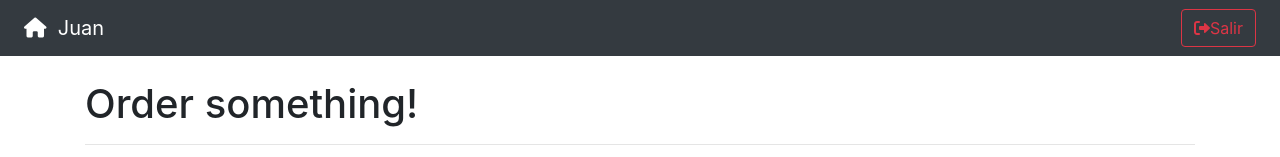
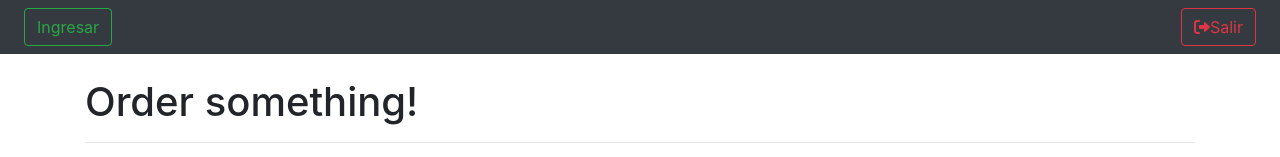
Before and after one commit to Robbyro10/UcabGo, a React (Vite) app: page /ucabgo in a window 1280 px wide. Shown: the top 157 px of the page. Built offline with nearby package versions, Linux system fonts and the light colour scheme.

Commit message:
Better routing

```diff
--- a/src/UcabGo/components/NavBar.jsx
+++ b/src/UcabGo/components/NavBar.jsx
@@ -1,12 +1,19 @@
-import { Navigate } from "react-router-dom";
+import { Link, Navigate } from "react-router-dom";
 
 export const NavBar = () => {
+  const authStatus = "whatever";
   return (
     <div className="navbar navbar-dark bg-dark mb-4 px-4">
-      <span className="navbar-brand">
-        <i className="fa-sharp fa-solid fa-house"></i>
-        &nbsp; Juan
-      </span>
+      {authStatus === "authenticated" ? (
+        <span className="navbar-brand">
+          <i className="fa-sharp fa-solid fa-house"></i>
+          &nbsp; Juan
+        </span>
+      ) : (
+        <Link to={`/login`} className="btn btn-outline-success">
+          <span>Ingresar</span>
+        </Link>
+      )}
 
       <button className="btn btn-outline-danger">
         <i className="fas fa-sign-out-alt"></i>
--- a/src/UcabGo/pages/RestaurantPage.jsx
+++ b/src/UcabGo/pages/RestaurantPage.jsx
@@ -11,7 +11,7 @@ export const RestaurantPage = () => {
   const navigate = useNavigate();
 
   const onBack = () => {
-    navigate(-1);
+    navigate("/ucabgo");
   };
 
   if (!restaurant) {
--- a/src/UcabGo/routes/RestaurantRoutes.jsx
+++ b/src/UcabGo/routes/RestaurantRoutes.jsx
@@ -15,6 +15,7 @@ export const RestaurantRoutes = () => {
           <Route path="/restaurant/:id" element={<RestaurantPage />} />
           <Route path="order/:itemId/" element={<OrderPage />} />
           <Route path="/" element={<Navigate to="/ucabgo" />} />
+          <Route path="/*" element={<Navigate to="/ucabgo" />} />
           <Route path="/order/success" element={<SuccessPage />} />
         </Routes>
       </div>
```
